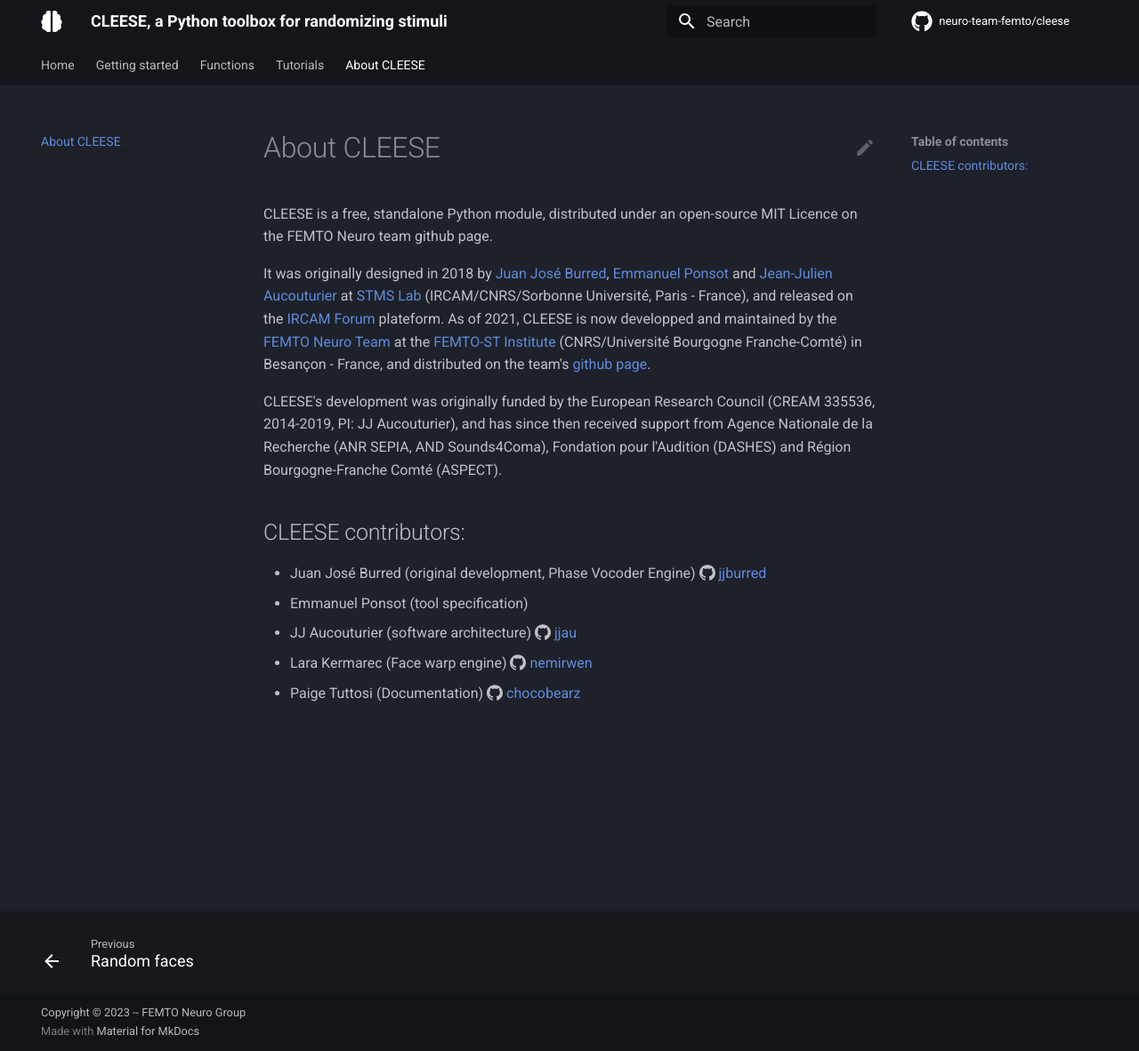
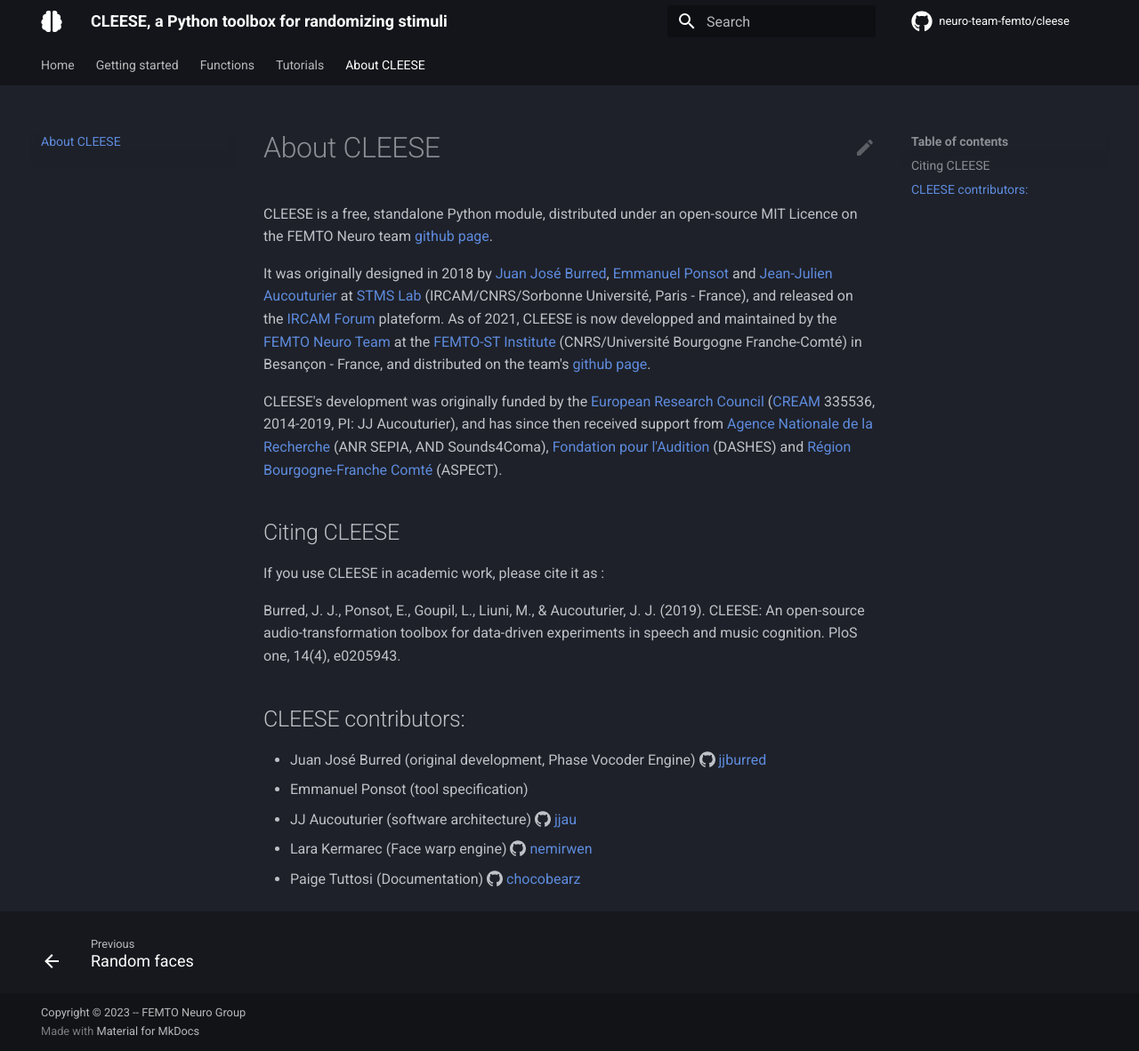
Before and after one commit to neuro-team-femto/cleese, an MkDocs documentation site: the page built from docs/docs/about.md, in a window 1280 px wide and 1182 px high. Shown: the whole window at 89% size. Built offline with MkDocs 1.6.1 and Material for MkDocs 9.7.7, drawn with Linux system fonts in a browser that asks for light colours; comment, search, counter and statistics services are not loaded.

Commit message:
minor link fix

```diff
--- a/docs/docs/about.md
+++ b/docs/docs/about.md
@@ -1,8 +1,16 @@
-CLEESE is a free, standalone Python module, distributed under an open-source MIT Licence on the FEMTO Neuro team github page.
+CLEESE is a free, standalone Python module, distributed under an open-source MIT Licence on the FEMTO Neuro team [github page](https://github.com/neuro-team-femto/cleese).
 
 It was originally designed in 2018 by [Juan José Burred](https://www.jjburred.com), [Emmanuel Ponsot](https://www.stms-lab.fr/person/emmanuel-ponsot) and [Jean-Julien Aucouturier](https://www.femto-st.fr/fr/personnel-femto/jeanaucouturier) at [STMS Lab](https://www.stms-lab.fr) (IRCAM/CNRS/Sorbonne Université, Paris - France), and released on the [IRCAM Forum](https://forum.ircam.fr/) plateform. As of 2021, CLEESE is now developped and maintained by the [FEMTO Neuro Team](https://neuro-team-femto.github.io/) at the [FEMTO-ST Institute](https://www.femto-st.fr/) (CNRS/Université Bourgogne Franche-Comté) in Besançon - France, and distributed on the team's [github page](https://github.com/neuro-team-femto/cleese).
 
-CLEESE's development was originally funded by the European Research Council (CREAM 335536, 2014-2019, PI: JJ Aucouturier), and has since then received support from Agence Nationale de la Recherche (ANR SEPIA, AND Sounds4Coma), Fondation pour l'Audition (DASHES) and Région Bourgogne-Franche Comté (ASPECT).
+CLEESE's development was originally funded by the [European Research Council](https://erc.europa.eu) ([CREAM](https://neuro-team-femto.github.io/cream/) 335536, 2014-2019, PI: JJ Aucouturier), and has since then received support from [Agence Nationale de la Recherche](https://anr.fr/) (ANR SEPIA, AND Sounds4Coma), [Fondation pour l'Audition](https://www.fondationpourlaudition.org) (DASHES) and [Région Bourgogne-Franche Comté](https://www.bourgognefranchecomte.fr/) (ASPECT).
+
+## Citing CLEESE
+
+If you use CLEESE in academic work, please cite it as :
+
+Burred, J. J., Ponsot, E., Goupil, L., Liuni, M., & Aucouturier, J. J. (2019). CLEESE: An open-source audio-transformation toolbox for data-driven 	experiments in speech and music cognition. PloS one, 14(4), e0205943.
+
+
 
 ## CLEESE contributors:
 * Juan José Burred (original development, Phase Vocoder Engine) :simple-github: [jjburred](https://github.com/jjburred)
```
Also changed, not shown: docs/docs/api/general.md (+0 -1 lines).
